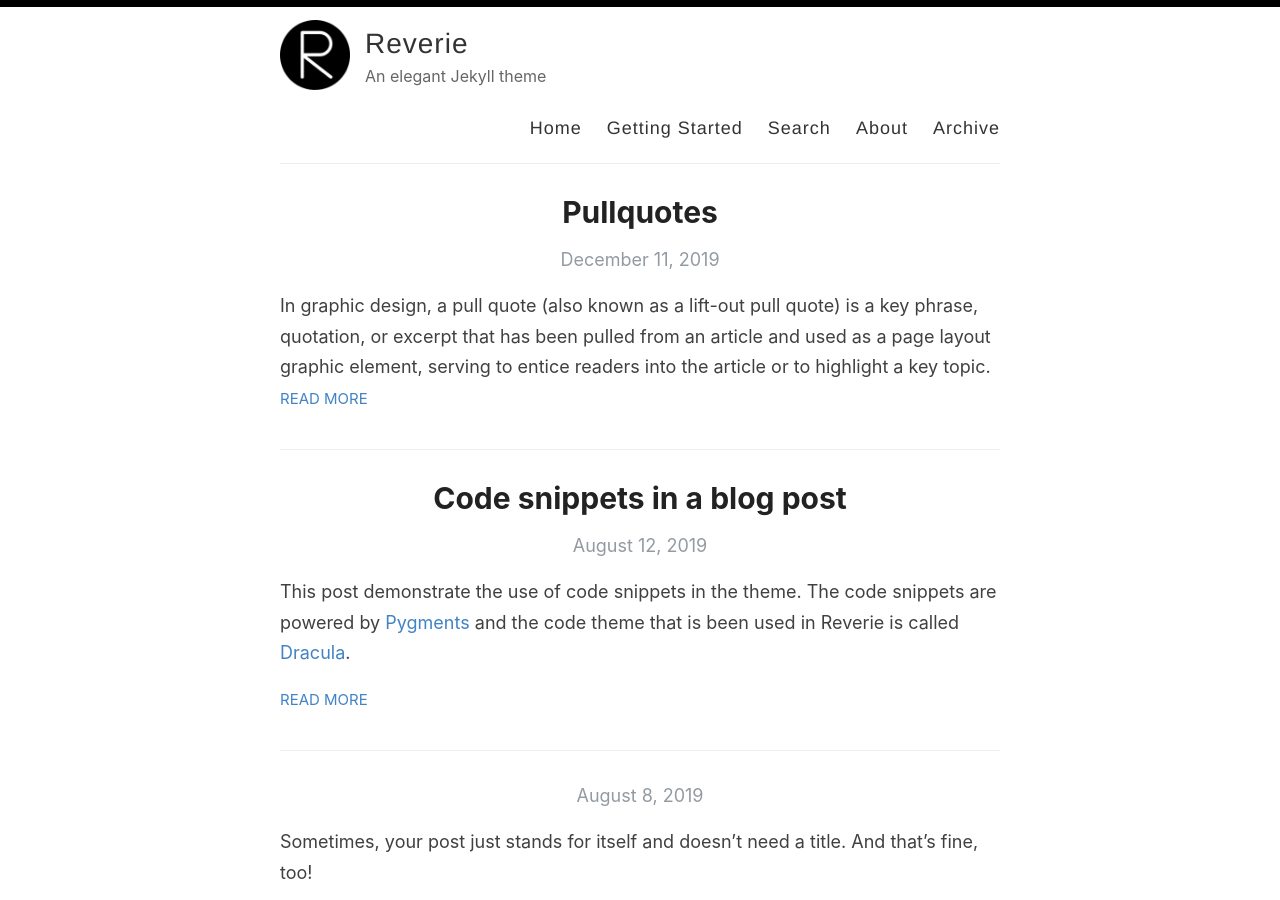
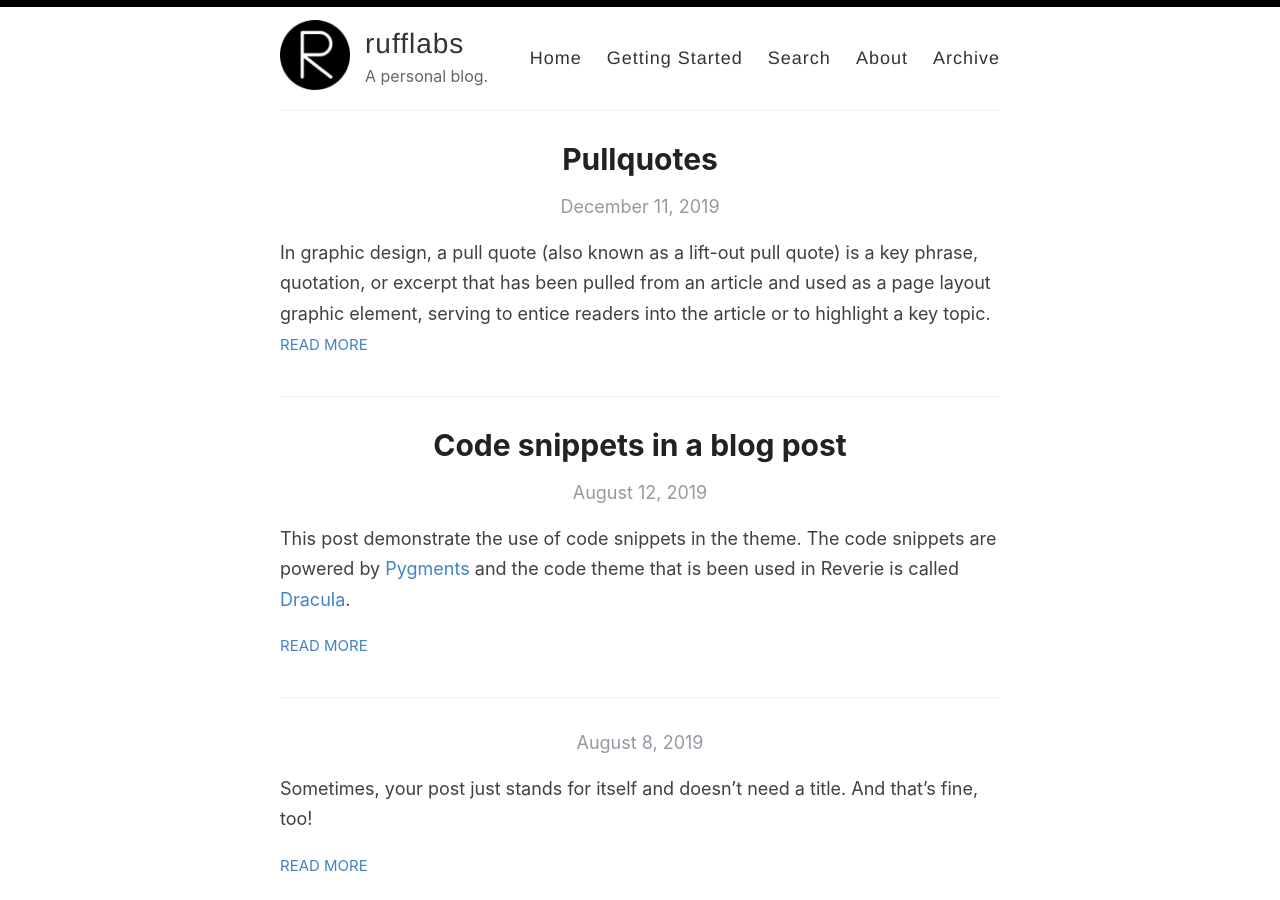
Before and after one commit to rufflabs/rufflabs.github.io, a Jekyll site: the page built from index.html, in a window 1280 px wide and 900 px high. Built offline with Jekyll 4.4.1, drawn with Linux system fonts in a browser that asks for light colours; the list of posts is cut into pages by our own code.

Commit message:
Update _config.yml

```diff
--- a/_config.yml
+++ b/_config.yml
@@ -3,13 +3,13 @@
 #
 
 # Name of your site (displayed in the header)
-name: Reverie
+name: rufflabs
 
 # Name of the author
-author: Amit Merchant
+author: Jason Taylor
 
 # Short bio or description (displayed in the header)
-description: An elegant Jekyll theme
+description: A personal blog.
 
 # URL of your avatar or profile pic (you could use your GitHub profile pic)
 avatar: /images/reverie.png
@@ -24,12 +24,12 @@
   email: amit.d.merchant@gmail.com
   facebook:
   flickr:
-  github: amitmerchant1990/reverie
+  github: rufflabs
   instagram:
-  linkedin:
+  linkedin: taylorjason
   pinterest:
   rss: rss
-  twitter: amit_merchant
+  twitter: ruff_labs
   stackoverflow:
   youtube: # channel/<your_long_string> or user/<user-name>
   googleplus: # anything in your profile username that comes after plus.google.com/
@@ -41,21 +41,21 @@
 disqus:
 
 # Enter your Google Analytics web tracking code (e.g. UA-2110908-2) to activate tracking
-google_analytics: UA-43339302-11
+google_analytics:
 
 # For newer "GA4" analytics, use the following instead of the "UA" entry above
-#google_analytics_ga4: G-GABC1DEFG
+#google_analytics_ga4:
 
 # Your website URL (e.g. http://amitmerchant1990.github.io or http://www.amitmerchant.com)
 # Used for Sitemap.xml and your RSS feed
-url: http://www.amitmerchant.com/reverie
-enforce_ssl: https://www.amitmerchant.com/reverie
+url: http://rufflabs.github.io
+enforce_ssl: https://rufflabs.github.io
 
 # If you're hosting your site at a Project repository on GitHub pages
 # (http://yourusername.github.io/repository-name)
 # and NOT your User repository (http://yourusername.github.io)
 # then add in the baseurl here, like this: "/repository-name"
-baseurl: "/reverie"
+baseurl: "/"
 
 #
 # !! You don't need to change any of the configuration flags below !!
```
